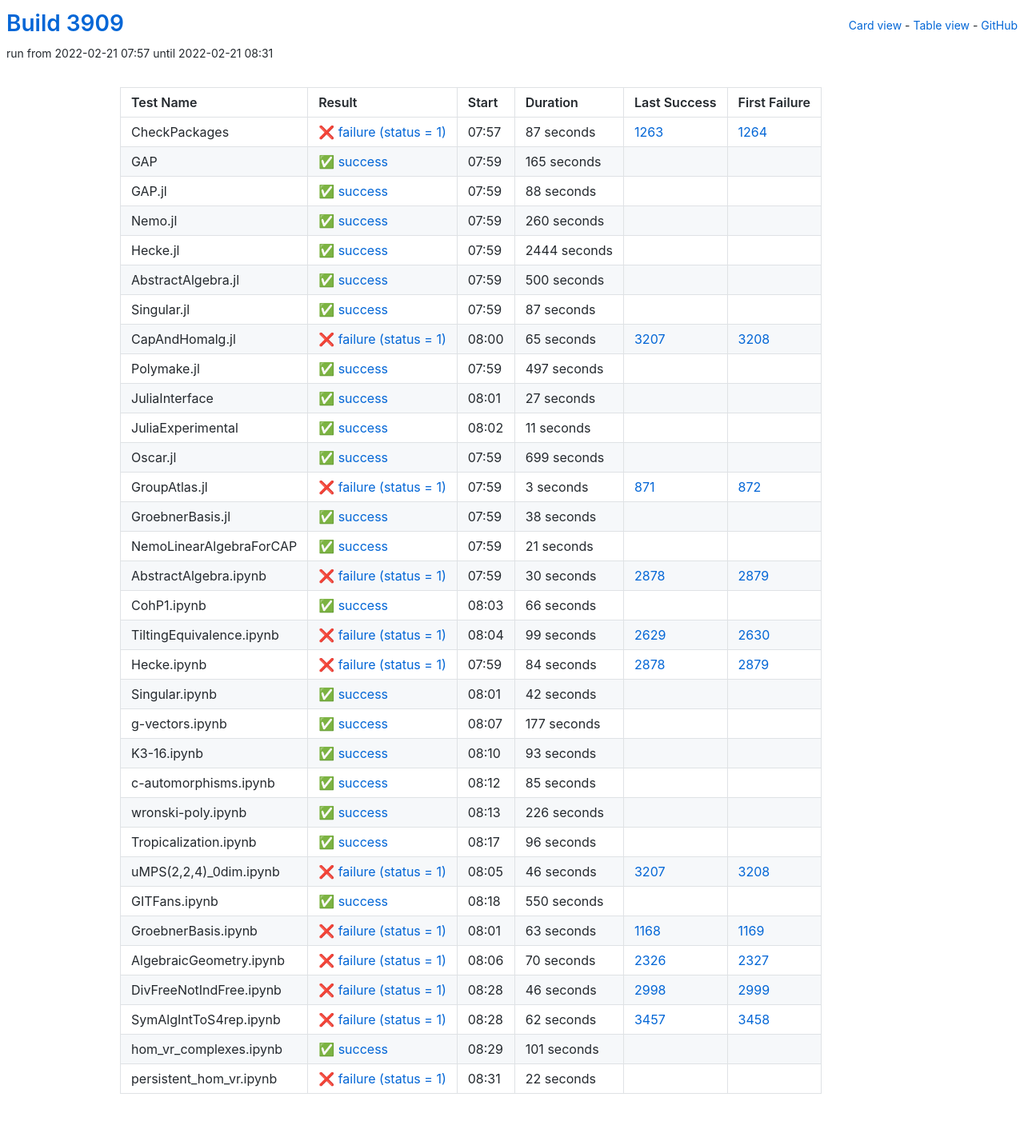
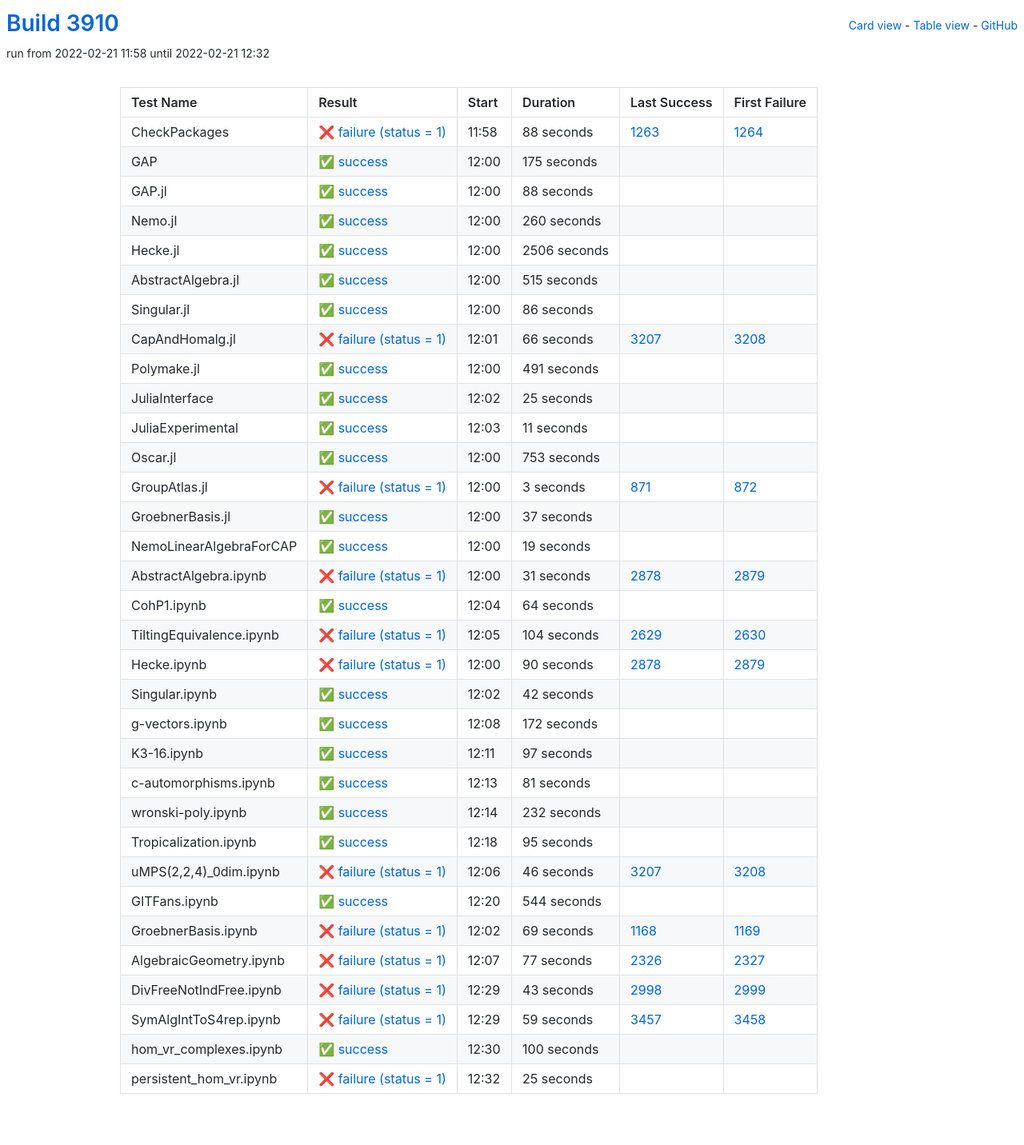
Before and after one commit to oscar-system/oscar-ci-status-stable, a Jekyll site: the page built from table.html, in a window 1280 px wide. Shown: the whole page at 80% size. Built offline with Jekyll 4.4.1, drawn with Linux system fonts in a browser that asks for light colours.

Commit message:
Build #3910

```diff
--- a/_data/ci.yml
+++ b/_data/ci.yml
@@ -1,6 +1,6 @@
 ---
-build: 3909
-build_url: https://oscarci.mathematik.uni-kl.de/job/oscar-stable/3909/
+build: 3910
+build_url: https://oscarci.mathematik.uni-kl.de/job/oscar-stable/3910/
 job: oscar-stable
 organization: oscar-system
 repo: oscar-ci-status-stable
@@ -8,32 +8,32 @@ repourl: https://github.com/oscar-system/oscar-ci-status-stable
 tests:
 - name: CheckPackages
   id: checkpackages
-  log: https://oscarci.mathematik.uni-kl.de/job/oscar-stable/3909/artifact/logs/build-3909/CheckPackages.log
-  start: 2022-02-21 07:57
+  log: https://oscarci.mathematik.uni-kl.de/job/oscar-stable/3910/artifact/logs/build-3910/CheckPackages.log
+  start: 2022-02-21 11:58
   success: false
   exitcode: 1
   status: failure
-  duration: 87
+  duration: 88
   last_success: 1263
   last_success_url: https://oscarci.mathematik.uni-kl.de/job/oscar-stable/1263/
   first_failure: 1264
   first_failure_url: https://oscarci.mathematik.uni-kl.de/job/oscar-stable/1264/
 - name: GAP
   id: gap
-  log: https://oscarci.mathematik.uni-kl.de/job/oscar-stable/3909/artifact/logs/build-3909/GAP.log
-  start: 2022-02-21 07:59
+  log: https://oscarci.mathematik.uni-kl.de/job/oscar-stable/3910/artifact/logs/build-3910/GAP.log
+  start: 2022-02-21 12:00
   success: true
   exitcode: 0
   status: success
-  duration: 165
+  duration: 175
   last_success: false
   last_success_url:
   first_failure: false
   first_failure_url:
 - name: GAP.jl
   id: gap-jl
-  log: https://oscarci.mathematik.uni-kl.de/job/oscar-stable/3909/artifact/logs/build-3909/GAP.jl.log
-  start: 2022-02-21 07:59
+  log: https://oscarci.mathematik.uni-kl.de/job/oscar-stable/3910/artifact/logs/build-3910/GAP.jl.log
+  start: 2022-02-21 12:00
   success: true
   exitcode: 0
   status: success
@@ -44,8 +44,8 @@ tests:
   first_failure_url:
 - name: Nemo.jl
   id: nemo-jl
-  log: https://oscarci.mathematik.uni-kl.de/job/oscar-stable/3909/artifact/logs/build-3909/Nemo.jl.log
-  start: 2022-02-21 07:59
+  log: https://oscarci.mathematik.uni-kl.de/job/oscar-stable/3910/artifact/logs/build-3910/Nemo.jl.log
+  start: 2022-02-21 12:00
   success: true
   exitcode: 0
   status: success
@@ -56,80 +56,80 @@ tests:
   first_failure_url:
 - name: Hecke.jl
   id: hecke-jl
-  log: https://oscarci.mathematik.uni-kl.de/job/oscar-stable/3909/artifact/logs/build-3909/Hecke.jl.log
-  start: 2022-02-21 07:59
+  log: https://oscarci.mathematik.uni-kl.de/job/oscar-stable/3910/artifact/logs/build-3910/Hecke.jl.log
+  start: 2022-02-21 12:00
   success: true
   exitcode: 0
   status: success
-  duration: 2444
+  duration: 2506
   last_success: false
   last_success_url:
   first_failure: false
   first_failure_url:
 - name: AbstractAlgebra.jl
   id: abstractalgebra-jl
-  log: https://oscarci.mathematik.uni-kl.de/job/oscar-stable/3909/artifact/logs/build-3909/AbstractAlgebra.jl.log
-  start: 2022-02-21 07:59
+  log: https://oscarci.mathematik.uni-kl.de/job/oscar-stable/3910/artifact/logs/build-3910/AbstractAlgebra.jl.log
+  start: 2022-02-21 12:00
   success: true
   exitcode: 0
   status: success
-  duration: 500
+  duration: 515
   last_success: false
   last_success_url:
   first_failure: false
   first_failure_url:
 - name: Singular.jl
   id: singular-jl
-  log: https://oscarci.mathematik.uni-kl.de/job/oscar-stable/3909/artifact/logs/build-3909/Singular.jl.log
-  start: 2022-02-21 07:59
+  log: https://oscarci.mathematik.uni-kl.de/job/oscar-stable/3910/artifact/logs/build-3910/Singular.jl.log
+  start: 2022-02-21 12:00
   success: true
   exitcode: 0
   status: success
-  duration: 87
+  duration: 86
   last_success: false
   last_success_url:
   first_failure: false
   first_failure_url:
 - name: CapAndHomalg.jl
   id: capandhomalg-jl
-  log: https://oscarci.mathematik.uni-kl.de/job/oscar-stable/3909/artifact/logs/build-3909/CapAndHomalg.jl.log
-  start: 2022-02-21 08:00
+  log: https://oscarci.mathematik.uni-kl.de/job/oscar-stable/3910/artifact/logs/build-3910/CapAndHomalg.jl.log
+  start: 2022-02-21 12:01
   success: false
   exitcode: 1
   status: failure
-  duration: 65
+  duration: 66
   last_success: 3207
   last_success_url: https://oscarci.mathematik.uni-kl.de/job/oscar-stable/3207/
   first_failure: 3208
   first_failure_url: https://oscarci.mathematik.uni-kl.de/job/oscar-stable/3208/
 - name: Polymake.jl
   id: polymake-jl
-  log: https://oscarci.mathematik.uni-kl.de/job/oscar-stable/3909/artifact/logs/build-3909/Polymake.jl.log
-  start: 2022-02-21 07:59
+  log: https://oscarci.mathematik.uni-kl.de/job/oscar-stable/3910/artifact/logs/build-3910/Polymake.jl.log
+  start: 2022-02-21 12:00
   success: true
   exitcode: 0
   status: success
-  duration: 497
+  duration: 491
   last_success: false
   last_success_url:
   first_failure: false
   first_failure_url:
 - name: JuliaInterface
   id: juliainterface
-  log: https://oscarci.mathematik.uni-kl.de/job/oscar-stable/3909/artifact/logs/build-3909/JuliaInterface.log
-  start: 2022-02-21 08:01
+  log: https://oscarci.mathematik.uni-kl.de/job/oscar-stable/3910/artifact/logs/build-3910/JuliaInterface.log
+  start: 2022-02-21 12:02
   success: true
   exitcode: 0
   status: success
-  duration: 27
+  duration: 25
   last_success: false
   last_success_url:
   first_failure: false
   first_failure_url:
 - name: JuliaExperimental
   id: juliaexperimental
-  log: https://oscarci.mathematik.uni-kl.de/job/oscar-stable/3909/artifact/logs/build-3909/JuliaExperimental.log
-  start: 2022-02-21 08:02
+  log: https://oscarci.mathematik.uni-kl.de/job/oscar-stable/3910/artifact/logs/build-3910/JuliaExperimental.log
+  start: 2022-02-21 12:03
   success: true
   exitcode: 0
   status: success
@@ -140,20 +140,20 @@ tests:
   first_failure_url:
 - name: Oscar.jl
   id: oscar-jl
-  log: https://oscarci.mathematik.uni-kl.de/job/oscar-stable/3909/artifact/logs/build-3909/Oscar.jl.log
-  start: 2022-02-21 07:59
+  log: https://oscarci.mathematik.uni-kl.de/job/oscar-stable/3910/artifact/logs/build-3910/Oscar.jl.log
+  start: 2022-02-21 12:00
   success: true
   exitcode: 0
   status: success
-  duration: 699
+  duration: 753
   last_success: false
   last_success_url:
   first_failure: false
   first_failure_url:
 - name: GroupAtlas.jl
   id: groupatlas-jl
-  log: https://oscarci.mathematik.uni-kl.de/job/oscar-stable/3909/artifact/logs/build-3909/GroupAtlas.jl.log
-  start: 2022-02-21 07:59
+  log: https://oscarci.mathematik.uni-kl.de/job/oscar-stable/3910/artifact/logs/build-3910/GroupAtlas.jl.log
+  start: 2022-02-21 12:00
   success: false
   exitcode: 1
   status: failure
@@ -164,80 +164,80 @@ tests:
   first_failure_url: https://oscarci.mathematik.uni-kl.de/job/oscar-stable/872/
 - name: GroebnerBasis.jl
   id: groebnerbasis-jl
-  log: https://oscarci.mathematik.uni-kl.de/job/oscar-stable/3909/artifact/logs/build-3909/GroebnerBasis.jl.log
-  start: 2022-02-21 07:59
+  log: https://oscarci.mathematik.uni-kl.de/job/oscar-stable/3910/artifact/logs/build-3910/GroebnerBasis.jl.log
+  start: 2022-02-21 12:00
   success: true
   exitcode: 0
   status: success
-  duration: 38
+  duration: 37
   last_success: false
   last_success_url:
   first_failure: false
   first_failure_url:
 - name: NemoLinearAlgebraForCAP
   id: nemolinearalgebraforcap
-  log: https://oscarci.mathematik.uni-kl.de/job/oscar-stable/3909/artifact/logs/build-3909/NemoLinearAlgebraForCAP.log
-  start: 2022-02-21 07:59
+  log: https://oscarci.mathematik.uni-kl.de/job/oscar-stable/3910/artifact/logs/build-3910/NemoLinearAlgebraForCAP.log
+  start: 2022-02-21 12:00
   success: true
   exitcode: 0
   status: success
-  duration: 21
+  duration: 19
   last_success: false
   last_success_url:
   first_failure: false
   first_failure_url:
 - name: AbstractAlgebra.ipynb
   id: abstractalgebra-ipynb
-  log: https://oscarci.mathematik.uni-kl.de/job/oscar-stable/3909/artifact/logs/build-3909/AbstractAlgebra.ipynb.log
-  start: 2022-02-21 07:59
+  log: https://oscarci.mathematik.uni-kl.de/job/oscar-stable/3910/artifact/logs/build-3910/AbstractAlgebra.ipynb.log
+  start: 2022-02-21 12:00
   success: false
   exitcode: 1
   status: failure
-  duration: 30
+  duration: 31
   last_success: 2878
   last_success_url: https://oscarci.mathematik.uni-kl.de/job/oscar-stable/2878/
   first_failure: 2879
   first_failure_url: https://oscarci.mathematik.uni-kl.de/job/oscar-stable/2879/
 - name: CohP1.ipynb
   id: cohp1-ipynb
-  log: https://oscarci.mathematik.uni-kl.de/job/oscar-stable/3909/artifact/logs/build-3909/CohP1.ipynb.log
-  start: 2022-02-21 08:03
+  log: https://oscarci.mathematik.uni-kl.de/job/oscar-stable/3910/artifact/logs/build-3910/CohP1.ipynb.log
+  start: 2022-02-21 12:04
   success: true
   exitcode: 0
   status: success
-  duration: 66
+  duration: 64
   last_success: false
   last_success_url:
   first_failure: false
   first_failure_url:
 - name: TiltingEquivalence.ipynb
   id: tiltingequivalence-ipynb
-  log: https://oscarci.mathematik.uni-kl.de/job/oscar-stable/3909/artifact/logs/build-3909/TiltingEquivalence.ipynb.log
-  start: 2022-02-21 08:04
+  log: https://oscarci.mathematik.uni-kl.de/job/oscar-stable/3910/artifact/logs/build-3910/TiltingEquivalence.ipynb.log
+  start: 2022-02-21 12:05
   success: false
   exitcode: 1
   status: failure
-  duration: 99
+  duration: 104
   last_success: 2629
   last_success_url: https://oscarci.mathematik.uni-kl.de/job/oscar-stable/2629/
   first_failure: 2630
   first_failure_url: https://oscarci.mathematik.uni-kl.de/job/oscar-stable/2630/
 - name: Hecke.ipynb
   id: hecke-ipynb
-  log: https://oscarci.mathematik.uni-kl.de/job/oscar-stable/3909/artifact/logs/build-3909/Hecke.ipynb.log
-  start: 2022-02-21 07:59
+  log: https://oscarci.mathematik.uni-kl.de/job/oscar-stable/3910/artifact/logs/build-3910/Hecke.ipynb.log
+  start: 2022-02-21 12:00
   success: false
   exitcode: 1
   status: failure
-  duration: 84
+  duration: 90
   last_success: 2878
   last_success_url: https://oscarci.mathematik.uni-kl.de/job/oscar-stable/2878/
   first_failure: 2879
   first_failure_url: https://oscarci.mathematik.uni-kl.de/job/oscar-stable/2879/
 - name: Singular.ipynb
   id: singular-ipynb
-  log: https://oscarci.mathematik.uni-kl.de/job/oscar-stable/3909/artifact/logs/build-3909/Singular.ipynb.log
-  start: 2022-02-21 08:01
+  log: https://oscarci.mathematik.uni-kl.de/job/oscar-stable/3910/artifact/logs/build-3910/Singular.ipynb.log
+  start: 2022-02-21 12:02
   success: true
   exitcode: 0
   status: success
@@ -248,68 +248,68 @@ tests:
   first_failure_url:
 - name: g-vectors.ipynb
   id: g-vectors-ipynb
-  log: https://oscarci.mathematik.uni-kl.de/job/oscar-stable/3909/artifact/logs/build-3909/g-vectors.ipynb.log
-  start: 2022-02-21 08:07
+  log: https://oscarci.mathematik.uni-kl.de/job/oscar-stable/3910/artifact/logs/build-3910/g-vectors.ipynb.log
+  start: 2022-02-21 12:08
   success: true
   exitcode: 0
   status: success
-  duration: 177
+  duration: 172
   last_success: false
   last_success_url:
   first_failure: false
   first_failure_url:
 - name: K3-16.ipynb
   id: k3-16-ipynb
-  log: https://oscarci.mathematik.uni-kl.de/job/oscar-stable/3909/artifact/logs/build-3909/K3-16.ipynb.log
-  start: 2022-02-21 08:10
+  log: https://oscarci.mathematik.uni-kl.de/job/oscar-stable/3910/artifact/logs/build-3910/K3-16.ipynb.log
+  start: 2022-02-21 12:11
   success: true
   exitcode: 0
   status: success
-  duration: 93
+  duration: 97
   last_success: false
   last_success_url:
   first_failure: false
   first_failure_url:
 - name: c-automorphisms.ipynb
   id: c-automorphisms-ipynb
-  log: https://oscarci.mathematik.uni-kl.de/job/oscar-stable/3909/artifact/logs/build-3909/c-automorphisms.ipynb.log
-  start: 2022-02-21 08:12
+  log: https://oscarci.mathematik.uni-kl.de/job/oscar-stable/3910/artifact/logs/build-3910/c-automorphisms.ipynb.log
+  start: 2022-02-21 12:13
   success: true
   exitcode: 0
   status: success
-  duration: 85
+  duration: 81
   last_success: false
   last_success_url:
   first_failure: false
   first_failure_url:
 - name: wronski-poly.ipynb
   id: wronski-poly-ipynb
-  log: https://oscarci.mathematik.uni-kl.de/job/oscar-stable/3909/artifact/logs/build-3909/wronski-poly.ipynb.log
-  start: 2022-02-21 08:13
+  log: https://oscarci.mathematik.uni-kl.de/job/oscar-stable/3910/artifact/logs/build-3910/wronski-poly.ipynb.log
+  start: 2022-02-21 12:14
   success: true
   exitcode: 0
   status: success
-  duration: 226
+  duration: 232
   last_success: false
   last_success_url:
   first_failure: false
   first_failure_url:
 - name: Tropicalization.ipynb
   id: tropicalization-ipynb
-  log: https://oscarci.mathematik.uni-kl.de/job/oscar-stable/3909/artifact/logs/build-3909/Tropicalization.ipynb.log
-  start: 2022-02-21 08:17
+  log: https://oscarci.mathematik.uni-kl.de/job/oscar-stable/3910/artifact/logs/build-3910/Tropicalization.ipynb.log
+  start: 2022-02-21 12:18
   success: true
   exitcode: 0
   status: success
-  duration: 96
+  duration: 95
   last_success: false
   last_success_url:
   first_failure: false
   first_failure_url:
 - name: uMPS(2,2,4)_0dim.ipynb
   id: umps-2-2-4-0dim-ipynb
-  log: https://oscarci.mathematik.uni-kl.de/job/oscar-stable/3909/artifact/logs/build-3909/uMPS-2-2-4-_0dim.ipynb.log
-  start: 2022-02-21 08:05
+  log: https://oscarci.mathematik.uni-kl.de/job/oscar-stable/3910/artifact/logs/build-3910/uMPS-2-2-4-_0dim.ipynb.log
+  start: 2022-02-21 12:06
   success: false
   exitcode: 1
   status: failure
@@ -320,84 +320,84 @@ tests:
   first_failure_url: https://oscarci.mathematik.uni-kl.de/job/oscar-stable/3208/
 - name: GITFans.ipynb
   id: gitfans-ipynb
-  log: https://oscarci.mathematik.uni-kl.de/job/oscar-stable/3909/artifact/logs/build-3909/GITFans.ipynb.log
-  start: 2022-02-21 08:18
+  log: https://oscarci.mathematik.uni-kl.de/job/oscar-stable/3910/artifact/logs/build-3910/GITFans.ipynb.log
+  start: 2022-02-21 12:20
   success: true
   exitcode: 0
   status: success
-  duration: 550
+  duration: 544
   last_success: false
   last_success_url:
   first_failure: false
   first_failure_url:
 - name: GroebnerBasis.ipynb
   id: groebnerbasis-ipynb
-  log: https://oscarci.mathematik.uni-kl.de/job/oscar-stable/3909/artifact/logs/build-3909/GroebnerBasis.ipynb.log
-  start: 2022-02-21 08:01
+  log: https://oscarci.mathematik.uni-kl.de/job/oscar-stable/3910/artifact/logs/build-3910/GroebnerBasis.ipynb.log
+  start: 2022-02-21 12:02
   success: false
   exitcode: 1
   status: failure
-  duration: 63
+  duration: 69
   last_success: 1168
   last_success_url: https://oscarci.mathematik.uni-kl.de/job/oscar-stable/1168/
   first_failure: 1169
   first_failure_url: https://oscarci.mathematik.uni-kl.de/job/oscar-stable/1169/
 - name: AlgebraicGeometry.ipynb
   id: algebraicgeometry-ipynb
-  log: https://oscarci.mathematik.uni-kl.de/job/oscar-stable/3909/artifact/logs/build-3909/AlgebraicGeometry.ipynb.log
-  start: 2022-02-21 08:06
+  log: https://oscarci.mathematik.uni-kl.de/job/oscar-stable/3910/artifact/logs/build-3910/AlgebraicGeometry.ipynb.log
+  start: 2022-02-21 12:07
   success: false
   exitcode: 1
   status: failure
-  duration: 70
+  duration: 77
   last_success: 2326
   last_success_url: https://oscarci.mathematik.uni-kl.de/job/oscar-stable/2326/
   first_failure: 2327
   first_failure_url: https://oscarci.mathematik.uni-kl.de/job/oscar-stable/2327/
 - name: DivFreeNotIndFree.ipynb
   id: divfreenotindfree-ipynb
-  log: https://oscarci.mathematik.uni-kl.de/job/oscar-stable/3909/artifact/logs/build-3909/DivFreeNotIndFree.ipynb.log
-  start: 2022-02-21 08:28
+  log: https://oscarci.mathematik.uni-kl.de/job/oscar-stable/3910/artifact/logs/build-3910/DivFreeNotIndFree.ipynb.log
+  start: 2022-02-21 12:29
   success: false
   exitcode: 1
   status: failure
-  duration: 46
+  duration: 43
   last_success: 2998
   last_success_url: https://oscarci.mathematik.uni-kl.de/job/oscar-stable/2998/
   first_failure: 2999
   first_failure_url: https://oscarci.mathematik.uni-kl.de/job/oscar-stable/2999/
 - name: SymAlgIntToS4rep.ipynb
   id: symalginttos4rep-ipynb
-  log: https://oscarci.mathematik.uni-kl.de/job/oscar-stable/3909/artifact/logs/build-3909/SymAlgIntToS4rep.ipynb.log
-  start: 2022-02-21 08:28
+  log: https://oscarci.mathematik.uni-kl.de/job/oscar-stable/3910/artifact/logs/build-3910/SymAlgIntToS4rep.ipynb.log
+  start: 2022-02-21 12:29
   success: false
   exitcode: 1
   status: failure
-  duration: 62
+  duration: 59
   last_success: 3457
   last_success_url: https://oscarci.mathematik.uni-kl.de/job/oscar-stable/3457/
   first_failure: 3458
   first_failure_url: https://oscarci.mathematik.uni-kl.de/job/oscar-stable/3458/
 - name: hom_vr_complexes.ipynb
   id: hom-vr-complexes-ipynb
-  log: https://oscarci.mathematik.uni-kl.de/job/oscar-stable/3909/artifact/logs/build-3909/hom_vr_complexes.ipynb.log
-  start: 2022-02-21 08:29
+  log: https://oscarci.mathematik.uni-kl.de/job/oscar-stable/3910/artifact/logs/build-3910/hom_vr_complexes.ipynb.log
+  start: 2022-02-21 12:30
   success: true
   exitcode: 0
   status: success
-  duration: 101
+  duration: 100
   last_success: false
   last_success_url:
   first_failure: false
   first_failure_url:
 - name: persistent_hom_vr.ipynb
   id: persistent-hom-vr-ipynb
-  log: https://oscarci.mathematik.uni-kl.de/job/oscar-stable/3909/artifact/logs/build-3909/persistent_hom_vr.ipynb.log
-  start: 2022-02-21 08:31
+  log: https://oscarci.mathematik.uni-kl.de/job/oscar-stable/3910/artifact/logs/build-3910/persistent_hom_vr.ipynb.log
+  start: 2022-02-21 12:32
   success: false
   exitcode: 1
   status: failure
-  duration: 22
+  duration: 25
   last_success: false
   last_success_url:
   first_failure: false
```
Also changed, not shown: README.md.
